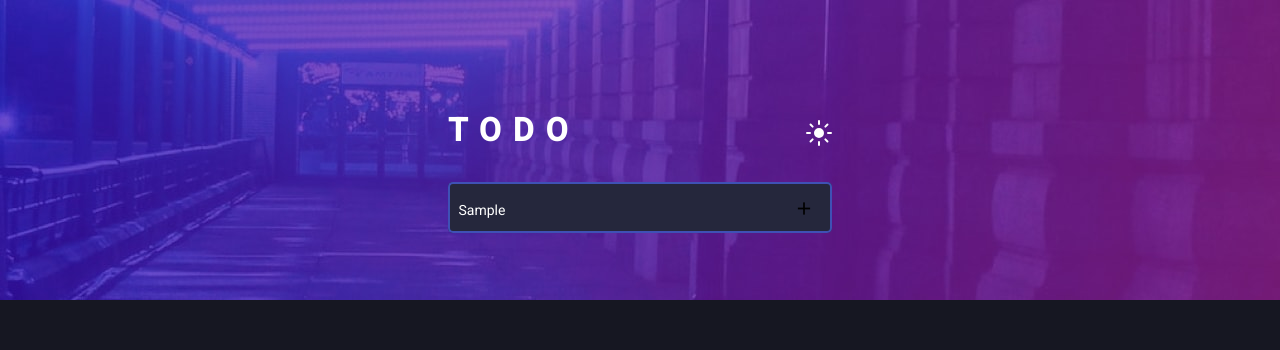
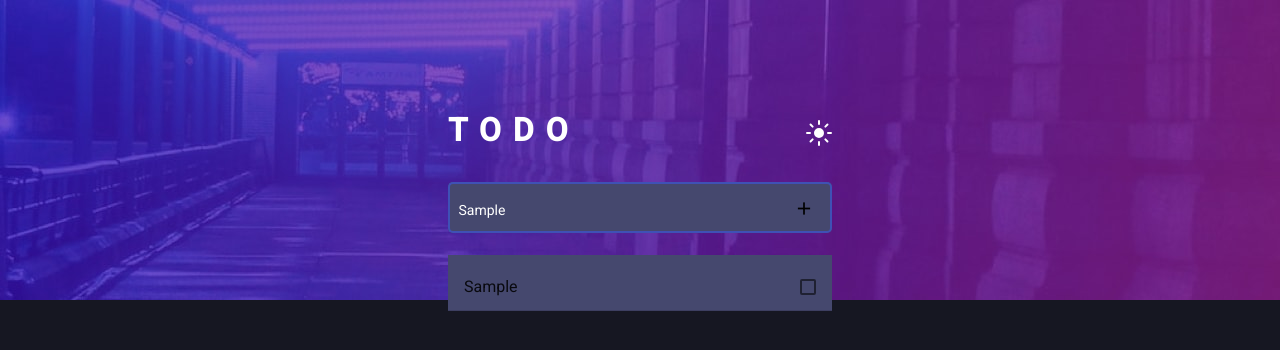
Before and after one commit to Josias-Ribeiro/ToDoApp, an Angular app: page /to-do in a window 1280 px wide. Both pictures are taken after typing "Sample" into the empty fields and a click on the button "add". Shown: the top 350 px of the page. Built offline with nearby package versions, Linux system fonts and the light colour scheme.

Commit message:
ToDoApp - Configurando lista de tarefas

```diff
--- a/src/app/todo-app/to-do-list/todo-list.component.ts
+++ b/src/app/todo-app/to-do-list/todo-list.component.ts
@@ -1,4 +1,4 @@
-import { Component, OnInit } from '@angular/core';
+import { Component, Input, OnInit } from '@angular/core';
 
 @Component({
     selector: 'todo-list',
@@ -7,9 +7,10 @@ import { Component, OnInit } from '@angular/core';
 })
 
 export class TodoListComponent implements OnInit {
-    listaTarefas: string[] = []
+    @Input() listaTarefas;
 
     constructor() { }
 
     ngOnInit() { }
+
 }
--- a/src/app/todo-app/to-do-list/todo-list.module.ts
+++ b/src/app/todo-app/to-do-list/todo-list.module.ts
@@ -3,11 +3,15 @@ import { NgModule } from '@angular/core';
 import { FlexLayoutModule } from '@angular/flex-layout';
 import { MaterialModule } from 'src/app/core/material.module';
 import { TodoListComponent } from './todo-list.component';
+import {MatListModule} from '@angular/material/list';
+import {MatDividerModule} from '@angular/material/divider';
+
+
 
 
 
 @NgModule({
-    imports: [CommonModule, FlexLayoutModule, MaterialModule],
+    imports: [CommonModule, FlexLayoutModule, MaterialModule, MatListModule, MatDividerModule],
     exports: [TodoListComponent],
     declarations: [TodoListComponent],
     providers: [],
--- a/src/app/todo-app/to-do-list/view/todo-list.component.html
+++ b/src/app/todo-app/to-do-list/view/todo-list.component.html
@@ -0,0 +1,10 @@
+  <mat-selection-list #tarefa [multiple]="true" style="background-color: #45486e;">
+    <mat-list-option *ngFor="let tarefa of listaTarefas" [value]="tarefa">
+      {{tarefa}}
+      <mat-divider></mat-divider>
+    </mat-list-option>
+  </mat-selection-list>
+
+  <p *ngIf="tarefa.selectedOptions.selected[0]?.value">
+    Tarefa selecionada: {{tarefa.selectedOptions.selected[0]?.value}}
+  </p>
--- a/src/app/todo-app/todo-app.component.ts
+++ b/src/app/todo-app/todo-app.component.ts
@@ -1,20 +1,19 @@
-import { Component, OnInit } from '@angular/core';
+import { Component, EventEmitter, OnInit, Output } from '@angular/core';
 
 @Component({
   templateUrl: './view/todo-app.component.html',
   styleUrls: ['./view/todo-app.component.css']
 })
 export class TodoAppComponent implements OnInit {
-  tarefa: string;
-
+  listaTarefas = [];
 
   constructor() { }
 
   ngOnInit(): void {
   }
 
-  adicionarTarefa(value){
-    console.log(value)
+  adicionarTarefa(tarefa: string){
+    this.listaTarefas.push(tarefa)
   }
 
 }
--- a/src/app/todo-app/todo-input/view/todo-input.component.css
+++ b/src/app/todo-app/todo-input/view/todo-input.component.css
@@ -1,5 +1,5 @@
 ::ng-deep .mat-form-field-appearance-outline .mat-form-field-outline {
-    background-color: hsl(235, 24%, 19%);
+    background-color: #45486e;
     border-radius: 5px;
   }
 
--- a/src/app/todo-app/view/todo-app.component.html
+++ b/src/app/todo-app/view/todo-app.component.html
@@ -14,7 +14,7 @@
 
       <todo-input (addTarefa)="adicionarTarefa($event)"></todo-input>
 
-      <todo-list ></todo-list>
+      <todo-list [listaTarefas]="listaTarefas"></todo-list>
 
   </div>
 
```
